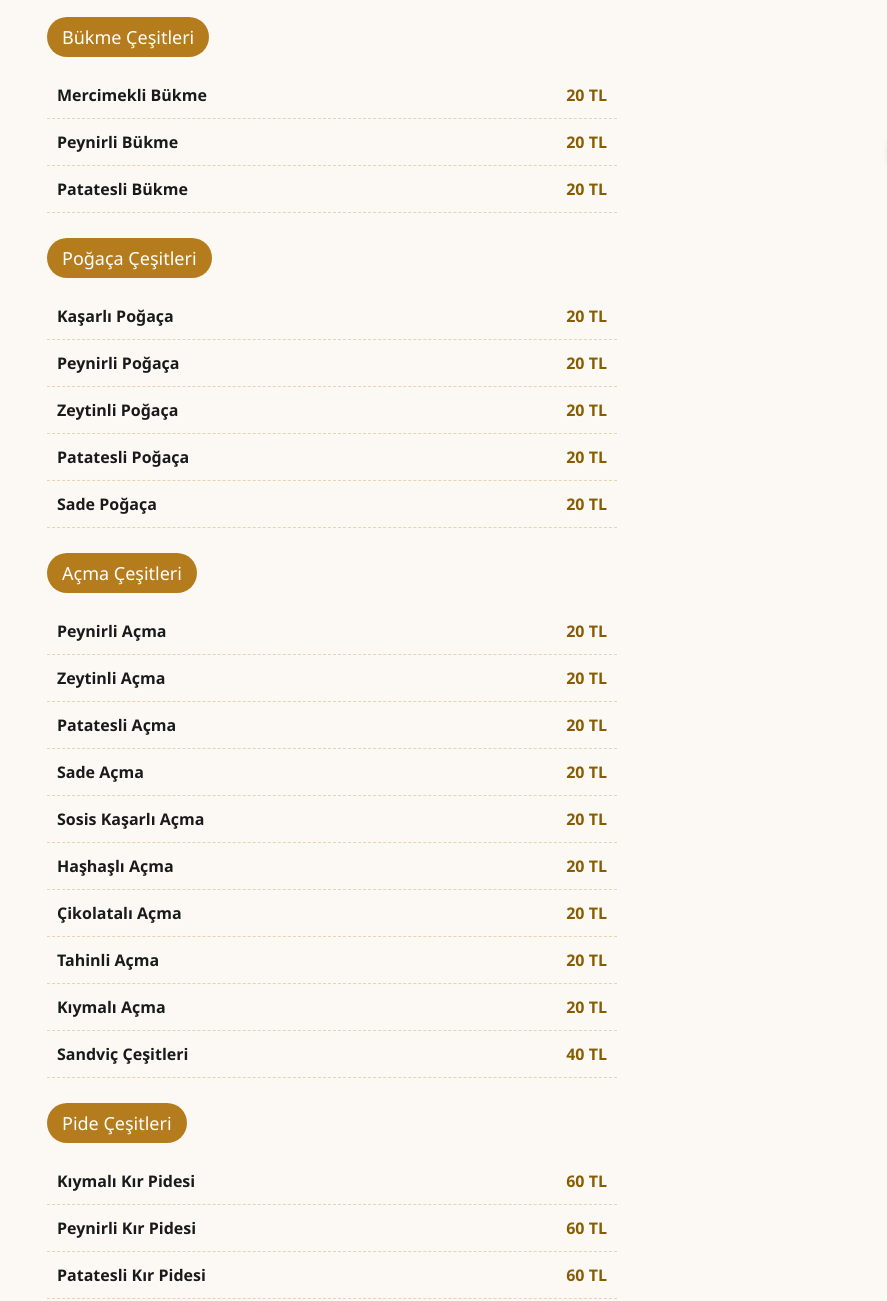
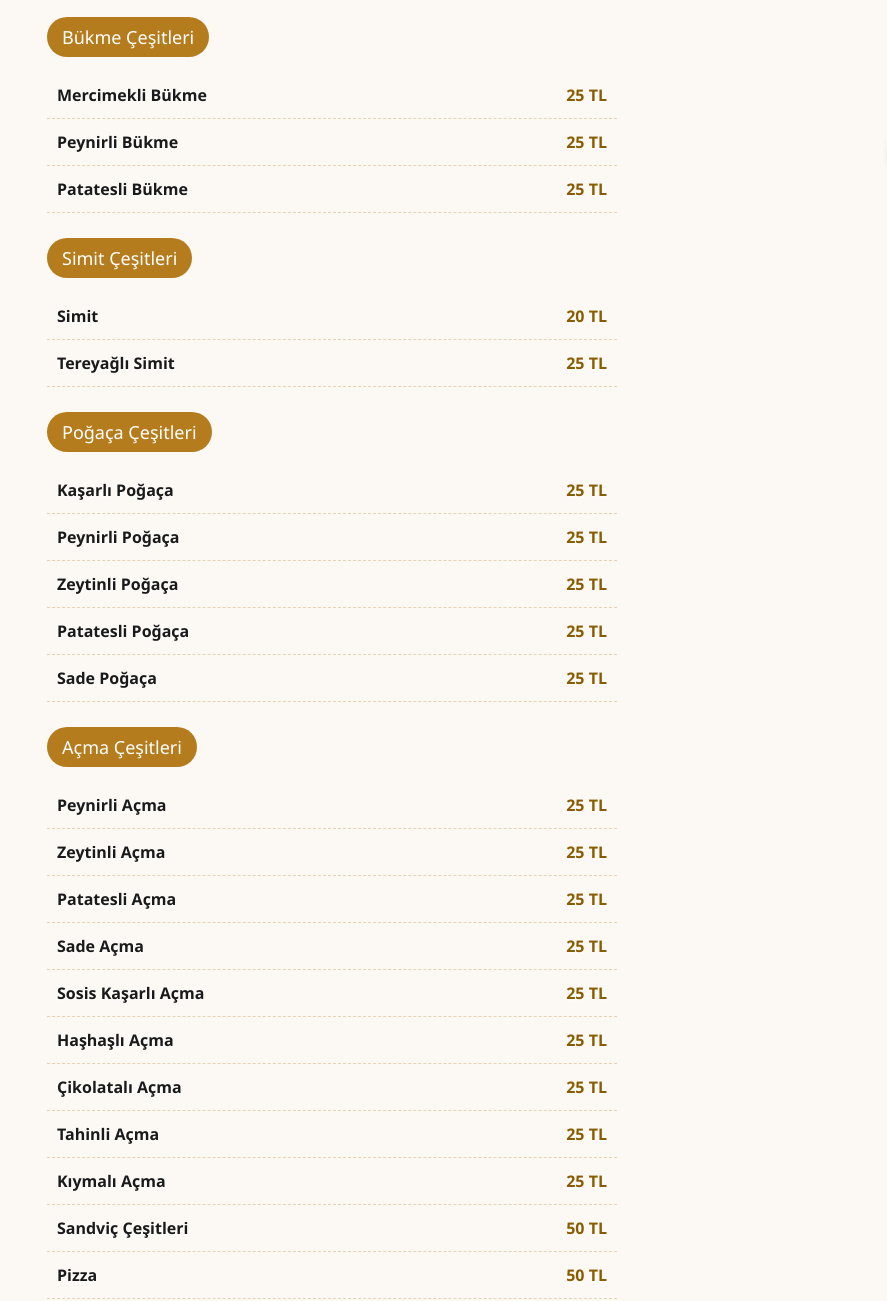
Before and after one commit to semihkra/kastamonuborekcisi, a plain HTML site: page index.html in a window 1280 px wide. Shown: the part 600-1901 px from the top of the page, 308-1195 px from the left. Drawn offline with Linux system fonts and the light colour scheme.

Commit message:
first update

```diff
--- a/borek yeni/index.html
+++ b/index.html
@@ -266,21 +266,36 @@
             <div class="item-info">
                 <div class="item-name">Mercimekli Bükme</div>
             </div>
-            <div class="item-price">20 TL</div>
+            <div class="item-price">25 TL</div>
         </div>
 
         <div class="menu-item">
             <div class="item-info">
                 <div class="item-name">Peynirli Bükme</div>
             </div>
-            <div class="item-price">20 TL</div>
+            <div class="item-price">25 TL</div>
         </div>
 
         <div class="menu-item">
             <div class="item-info">
                 <div class="item-name">Patatesli Bükme</div>
             </div>
+            <div class="item-price">25 TL</div>
+        </div>
+        <div class="category-title">Simit Çeşitleri</div>
+
+        <div class="menu-item">
+            <div class="item-info">
+                <div class="item-name">Simit</div>
+            </div>
             <div class="item-price">20 TL</div>
+        </div>
+
+        <div class="menu-item">
+            <div class="item-info">
+                <div class="item-name">Tereyağlı Simit</div>
+            </div>
+            <div class="item-price">25 TL</div>
         </div>
         <div class="category-title">Poğaça Çeşitleri</div>
 
@@ -288,33 +303,33 @@
             <div class="item-info">
                 <div class="item-name">Kaşarlı Poğaça</div>
             </div>
-            <div class="item-price">20 TL</div>
+            <div class="item-price">25 TL</div>
         </div>
 
         <div class="menu-item">
             <div class="item-info">
                 <div class="item-name">Peynirli Poğaça</div>
             </div>
-            <div class="item-price">20 TL</div>
+            <div class="item-price">25 TL</div>
         </div>
 
         <div class="menu-item">
             <div class="item-info">
                 <div class="item-name">Zeytinli Poğaça</div>
             </div>
-            <div class="item-price">20 TL</div>
+            <div class="item-price">25 TL</div>
         </div>
         <div class="menu-item">
             <div class="item-info">
                 <div class="item-name">Patatesli Poğaça</div>
             </div>
-            <div class="item-price">20 TL</div>
+            <div class="item-price">25 TL</div>
         </div>
         <div class="menu-item">
             <div class="item-info">
                 <div class="item-name">Sade Poğaça</div>
             </div>
-            <div class="item-price">20 TL</div>
+            <div class="item-price">25 TL</div>
         </div>
         <div class="category-title">Açma Çeşitleri</div>
 
@@ -322,64 +337,71 @@
             <div class="item-info">
                 <div class="item-name">Peynirli Açma</div>
             </div>
-            <div class="item-price">20 TL</div>
+            <div class="item-price">25 TL</div>
         </div>
 
         <div class="menu-item">
             <div class="item-info">
                 <div class="item-name">Zeytinli Açma</div>
             </div>
-            <div class="item-price">20 TL</div>
+            <div class="item-price">25 TL</div>
         </div>
         <div class="menu-item">
             <div class="item-info">
                 <div class="item-name">Patatesli Açma</div>
             </div>
-            <div class="item-price">20 TL</div>
+            <div class="item-price">25 TL</div>
         </div>
         <div class="menu-item">
             <div class="item-info">
                 <div class="item-name">Sade Açma</div>
             </div>
-            <div class="item-price">20 TL</div>
+            <div class="item-price">25 TL</div>
         </div>
         <div class="menu-item">
             <div class="item-info">
                 <div class="item-name">Sosis Kaşarlı Açma</div>
             </div>
-            <div class="item-price">20 TL</div>
+            <div class="item-price">25 TL</div>
         </div>
         <div class="menu-item">
             <div class="item-info">
                 <div class="item-name">Haşhaşlı Açma</div>
             </div>
-            <div class="item-price">20 TL</div>
+            <div class="item-price">25 TL</div>
         </div>
         <div class="menu-item">
             <div class="item-info">
                 <div class="item-name">Çikolatalı Açma</div>
             </div>
-            <div class="item-price">20 TL</div>
+            <div class="item-price">25 TL</div>
         </div>
         <div class="menu-item">
             <div class="item-info">
                 <div class="item-name">Tahinli Açma</div>
             </div>
-            <div class="item-price">20 TL</div>
+            <div class="item-price">25 TL</div>
         </div>
         <div class="menu-item">
             <div class="item-info">
                 <div class="item-name">Kıymalı Açma</div>
             </div>
-            <div class="item-price">20 TL</div>
+            <div class="item-price">25 TL</div>
         </div>
         <div class="menu-item">
             <div class="item-info">
                 <div class="item-name">Sandviç Çeşitleri</div>
             </div>
-            <div class="item-price">40 TL</div>
+            <div class="item-price">50 TL</div>
+        </div>
+        <div class="menu-item">
+            <div class="item-info">
+                <div class="item-name">Pizza</div>
+            </div>
+            <div class="item-price">50 TL</div>
+        </div>
 
-        </div>
+
          <div class="category-title">Pide Çeşitleri</div>
 
         <div class="menu-item">
```
Also changed, not shown: logo.png (renamed from borek yeni/logo.png), 1 other file.
